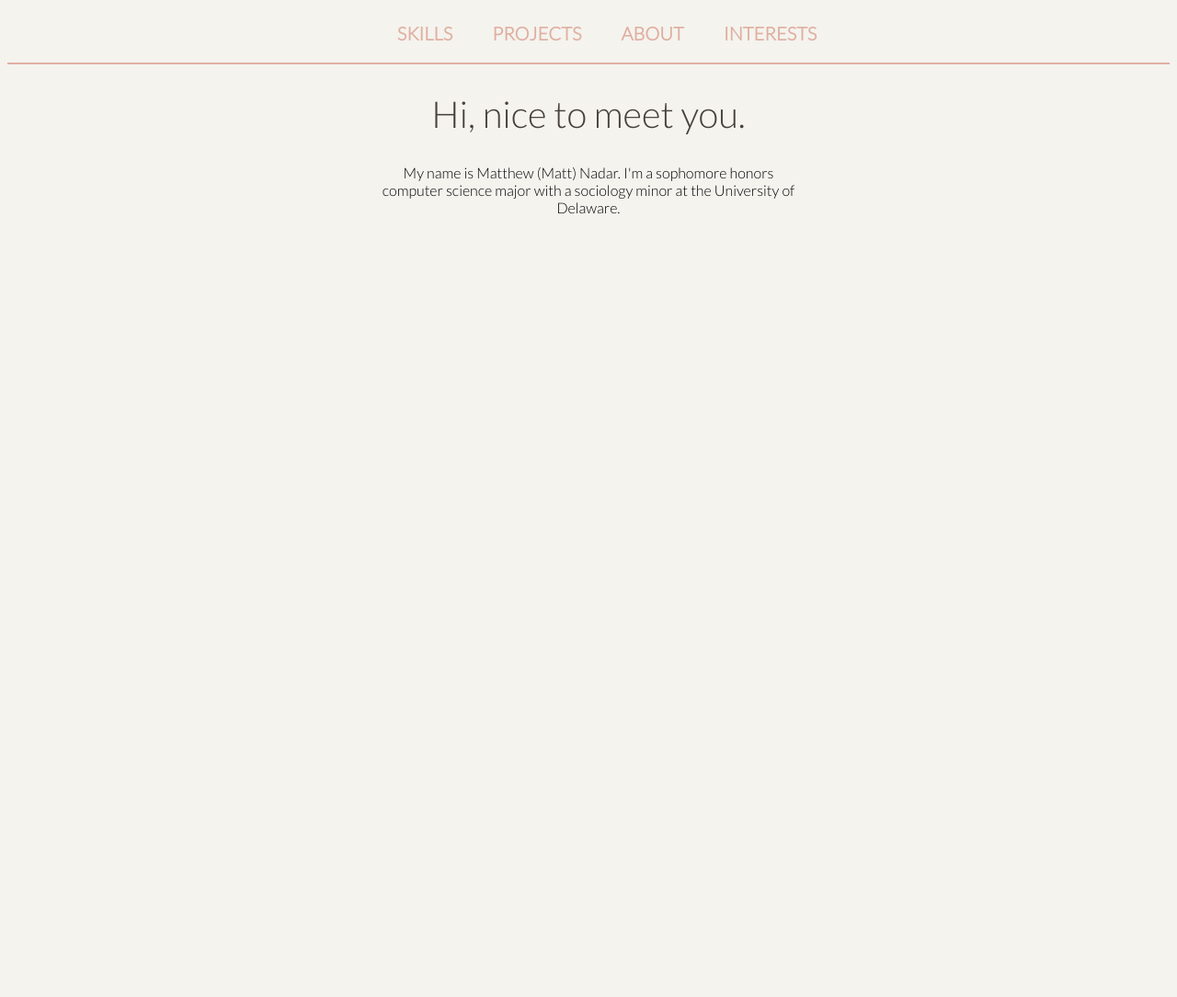
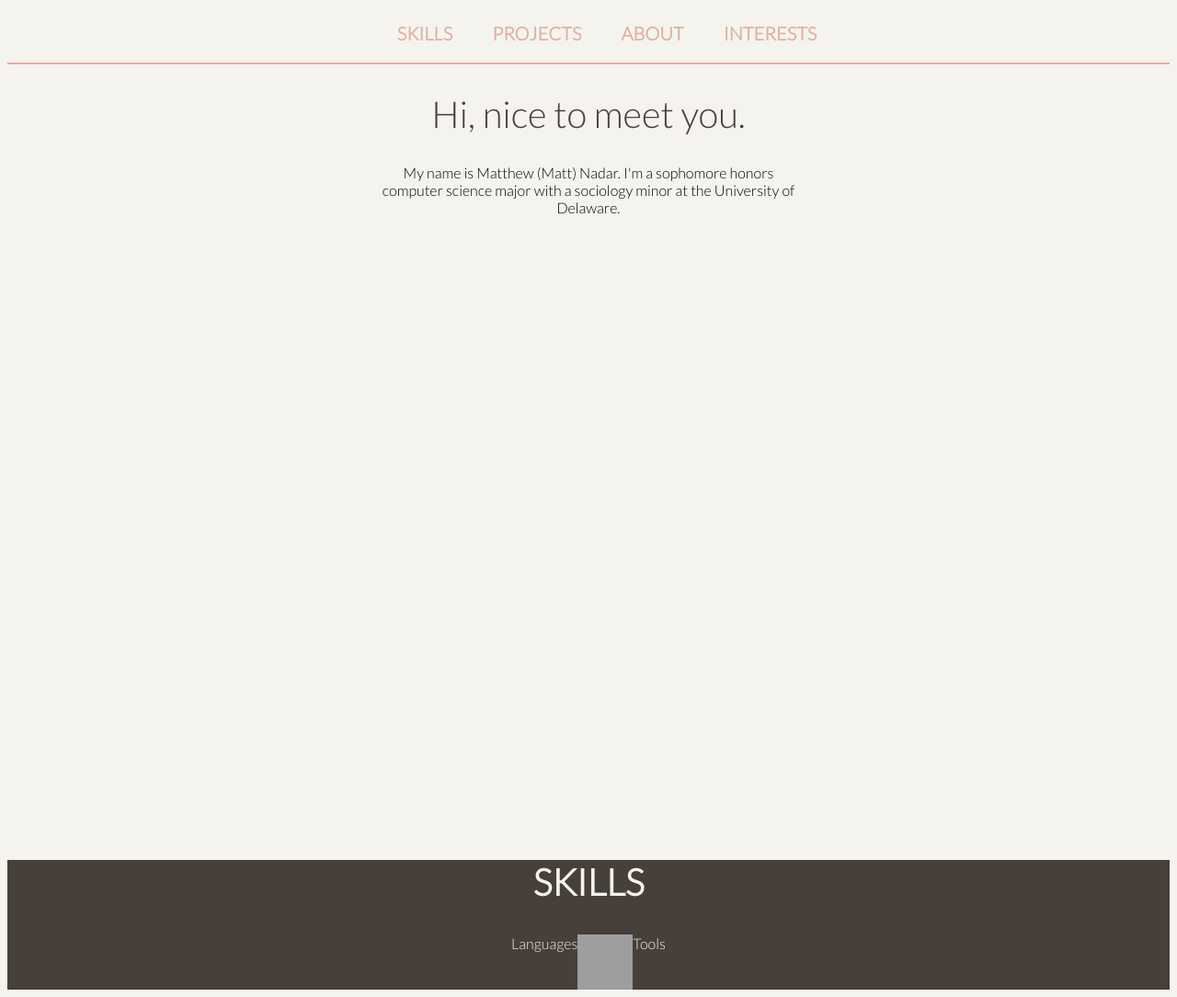
Before and after one commit to mattnadar/mattnadar.github.io, a plain HTML site: page index.html in a window 1280 px wide. Shown: the whole page at 92% size. Before the commit the page ends 800 px from the top, so only its background shows below. Drawn offline with Linux system fonts and the light colour scheme; grey boxes are pictures that could not be loaded.

Commit message:
messing with language images

```diff
--- a/index.html
+++ b/index.html
@@ -28,5 +28,24 @@
                 My name is Matthew (Matt) Nadar. I'm a sophomore honors computer science major with a sociology minor at the University of Delaware.
             </div>
         </div>
+        <div class="skillwrapper">
+            <section id="skills">
+                <h1>SKILLS</h1>
+                <div class="skillslanguagewrapper">
+                    <div class="language-header">
+                        Languages
+                    </div>
+                    <div class="languagelogos">
+                        <div class="logo">
+                            <img src="https://cdn3.iconfinder.com/data/icons/logos-and-brands-adobe/512/267_Python-1024.png" width="60" height="60">
+                        </div>
+                    </div>
+                    <div class="tools-header">
+                        Tools
+                    </div>
+                </div>
+            </section>
+
+        </div>
     </body>
 </html>
--- a/stylesheet.css
+++ b/stylesheet.css
@@ -4,15 +4,18 @@
 
 * {
   font-family: "Lato";
+  /*background-color: #f4f3ee;*/
+}
+body {
   background-color: #f4f3ee;
 }
-
 /* NavBar */
 ul {
   margin-bottom: 20px;
 }
 
 nav {
+  background-color: #f4f3ee;
   list-style: none;
   text-align: center;
   display: flex;
@@ -49,7 +52,10 @@ div.navLine {
 }
 
 /* First section of Page */
-
+div.opener {
+  background-color: #f4f3ee;
+  height: 100%;
+}
 div.greeting {
   color: #463f3a;
   margin-top: 30px;
@@ -63,3 +69,35 @@ div.intro {
   margin-left: 400px;
   margin-right: 400px;
 }
+
+/* Skills Section */
+div.skillwrapper {
+  background-color: #463f3a;
+}
+
+h1 {
+  margin-top: 700px;
+  text-align: center;
+  font-size: 40px;
+  color: #f4f3ee;
+}
+
+div.language-header{
+  text-align: center;
+  color:#f4f3ee;
+}
+
+div.tools-header{
+  text-align: center;
+  color:#f4f3ee;
+}
+
+div.skillslanguagewrapper {
+  display: flex;
+  justify-content: center;
+}
+
+div.logo {
+  width: 60px;
+  height: 60px;
+}
```
